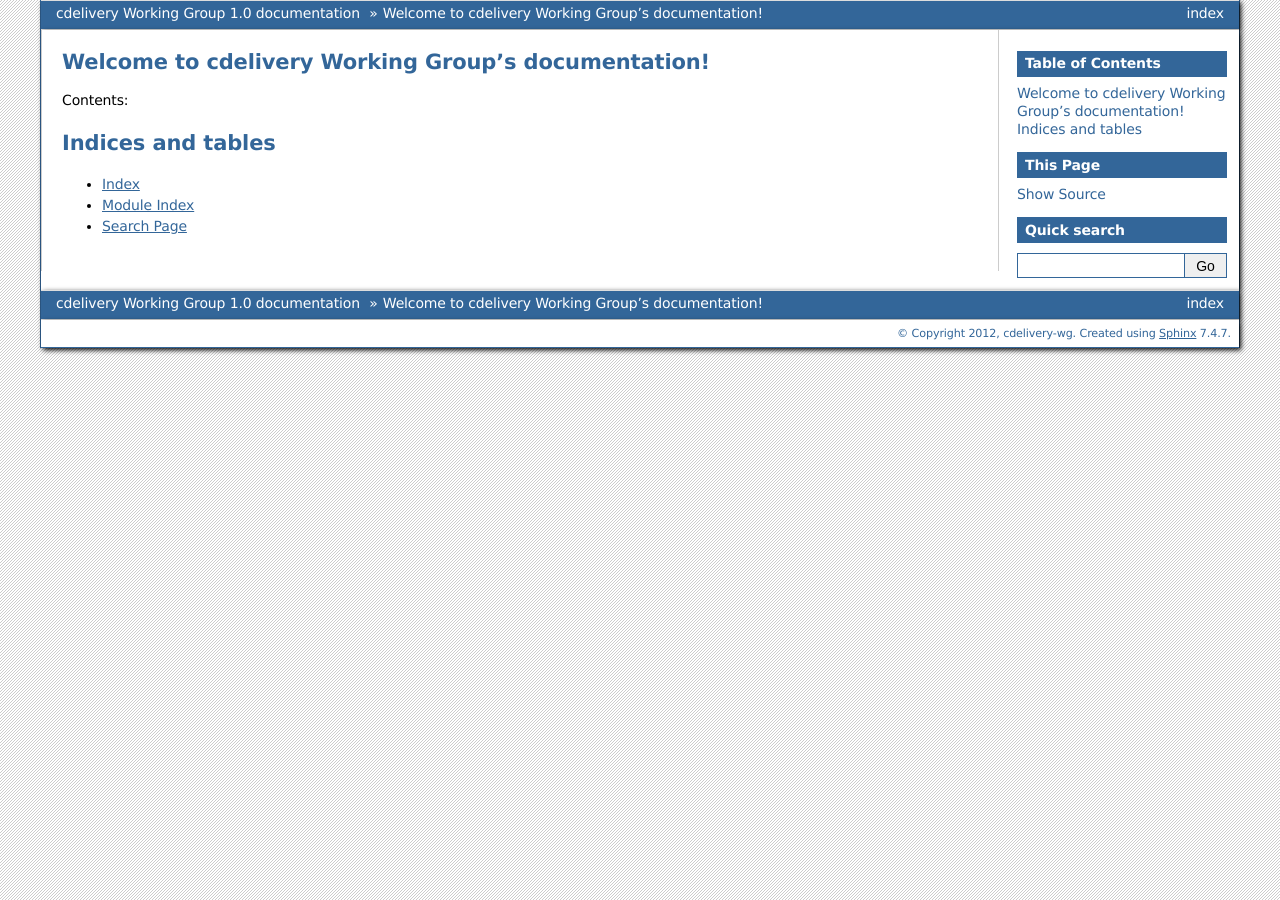
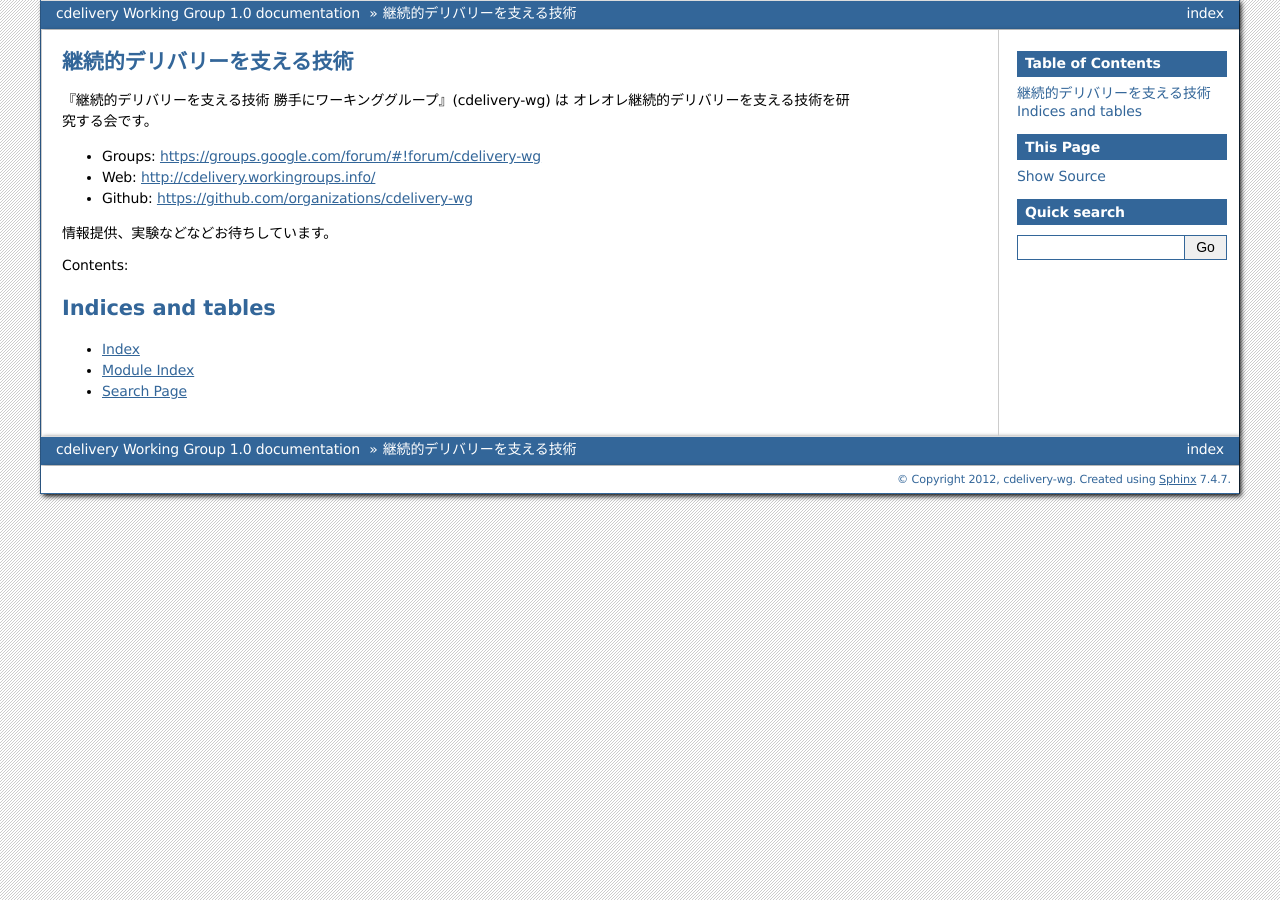
Before and after one commit to cdelivery-wg/website, a Sphinx documentation site: the page built from source/index.rst, in a window 1280 px wide. Built offline with Sphinx 7.4.7, drawn with Linux system fonts in a browser that asks for light colours.

Commit message:
Add "about cdelivery-wg"

```diff
--- a/source/index.rst
+++ b/source/index.rst
@@ -1,10 +1,14 @@
-.. cdelivery Working Group documentation master file, created by
-   sphinx-quickstart on Thu Aug  9 16:46:13 2012.
-   You can adapt this file completely to your liking, but it should at least
-   contain the root `toctree` directive.
+継続的デリバリーを支える技術
+=============================
 
-Welcome to cdelivery Working Group's documentation!
-===================================================
+『継続的デリバリーを支える技術 勝手にワーキンググループ』(cdelivery-wg) は
+オレオレ継続的デリバリーを支える技術を研究する会です。
+
+* Groups: https://groups.google.com/forum/#!forum/cdelivery-wg
+* Web: http://cdelivery.workingroups.info/
+* Github: https://github.com/organizations/cdelivery-wg
+
+情報提供、実験などなどお待ちしています。
 
 Contents:
 
```
